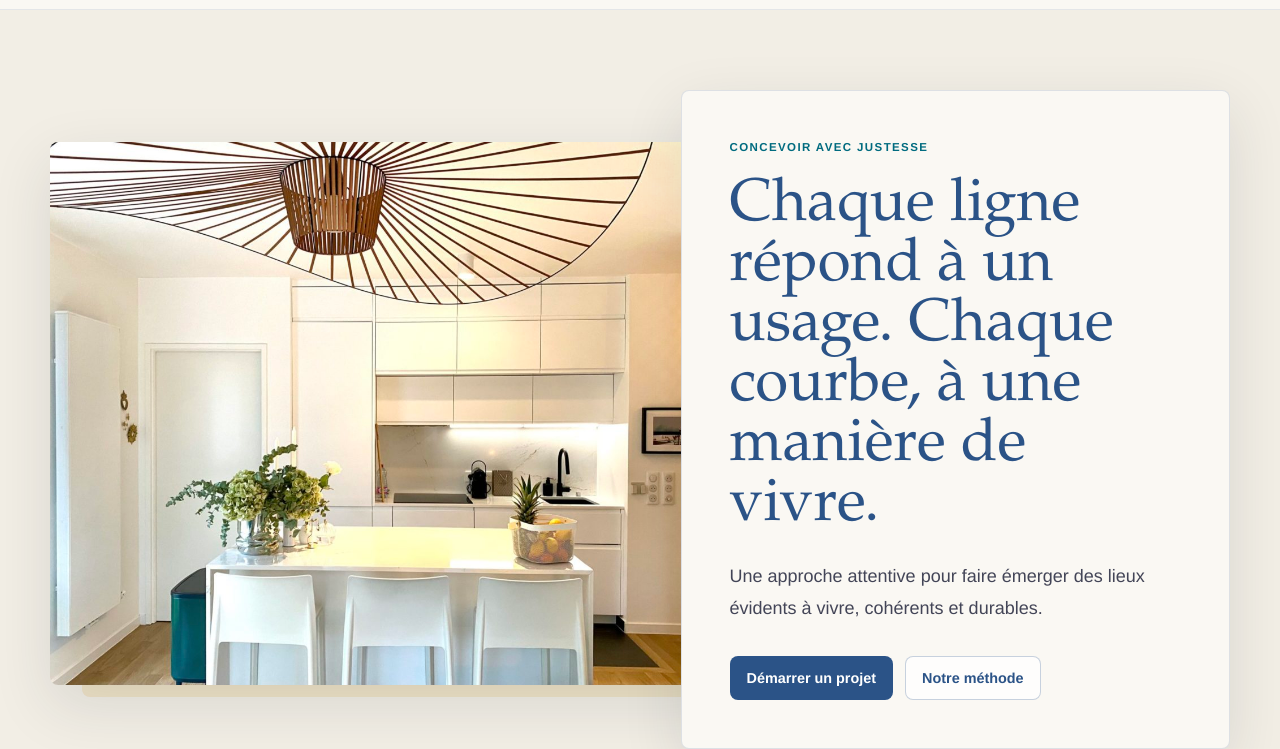
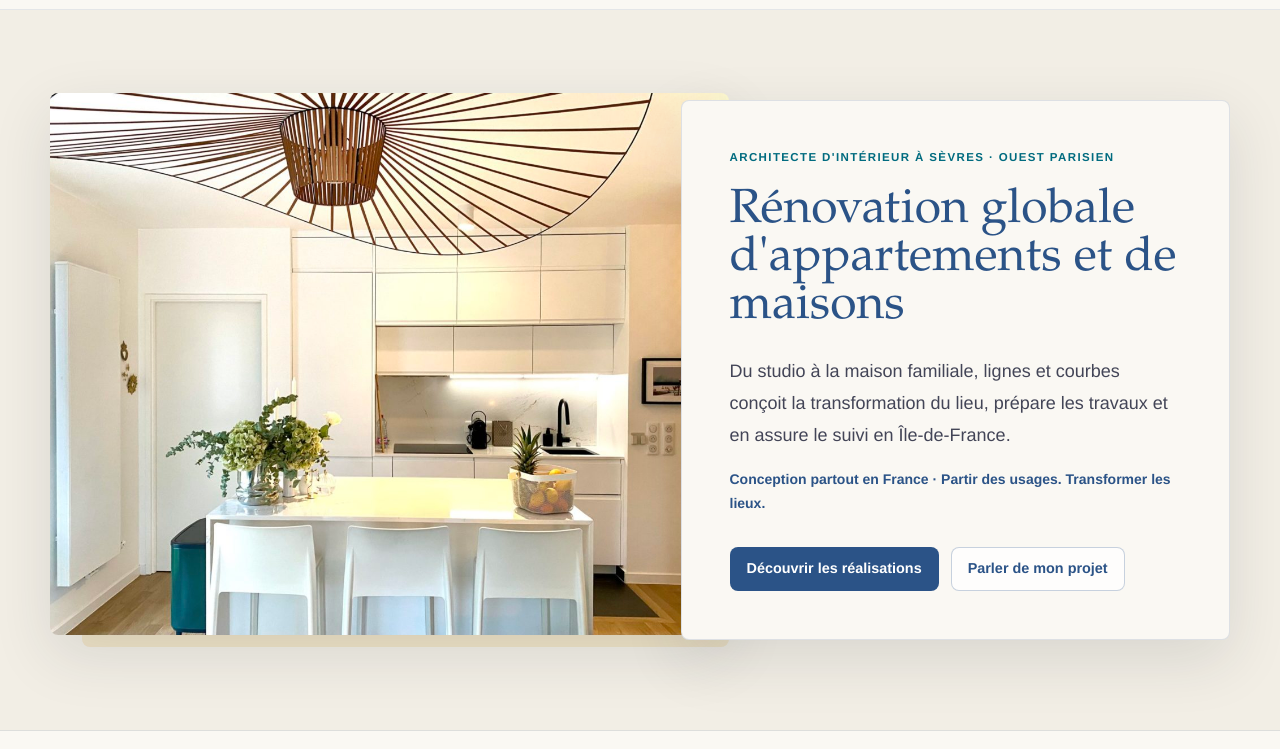
Before and after one commit to laurence-beep/lignesetcourbes, an Astro site: page / in a window 1280 px wide. Shown: the part 71-820 px from the top of the page. Built offline with nearby package versions, Linux system fonts and the light colour scheme; Astro itself is replaced by a stand-in of ours.

Commit message:
Refocus homepage hero on residential renovation

```diff
--- a/src/pages/index.astro
+++ b/src/pages/index.astro
@@ -34,9 +34,9 @@ const methodSteps = [
 		<meta name="generator" content={Astro.generator} />
 		<meta
 			name="description"
-			content="Architecture d'intérieur pour particuliers et professionnels : concevoir des lieux qui vous ressemblent et qui vous portent."
+			content="lignes et courbes conçoit et accompagne des rénovations globales d'appartements et de maisons dans l'Ouest parisien et en Île-de-France."
 		/>
-		<title>Lignes et courbes - Architecture d'intérieur</title>
+		<title>Architecte d'intérieur à Sèvres | Rénovation globale | lignes et courbes</title>
 	</head>
 	<body class="bg-paper text-ink">
 		<header class="sticky top-0 z-50 border-b border-line-blue/10 bg-paper/94 backdrop-blur-xl">
@@ -62,16 +62,17 @@ const methodSteps = [
 			<section id="accueil">
 				<section class="border-b border-line-blue/10 bg-paper-warm">
 					<div class="site-shell grid gap-8 py-12 md:py-16 lg:min-h-[calc(100svh-80px)] lg:grid-cols-[1.15fr_0.85fr] lg:items-center lg:gap-0 lg:py-20">
-						<figure class="hero-image-frame lg:pr-0">
+						<figure class="hero-image-frame order-2 lg:order-1 lg:pr-0">
 							<img src="/images/loft-colombes-hero.jpeg" alt="Cuisine lumineuse repensée par Lignes et courbes" class="aspect-[4/3] w-full rounded-site object-cover shadow-soft lg:aspect-[5/4]" />
 						</figure>
-						<div class="surface relative z-10 bg-paper p-7 shadow-soft md:p-10 lg:-ml-12 lg:p-12">
-							<p class="eyebrow">Concevoir avec justesse</p>
-							<h1 class="display-serif mt-5 text-5xl text-line-blue md:text-6xl">Chaque ligne répond à un usage. Chaque courbe, à une manière de vivre.</h1>
-							<p class="mt-6 text-lg leading-8 text-ink-soft">Une approche attentive pour faire émerger des lieux évidents à vivre, cohérents et durables.</p>
+						<div class="surface relative z-10 order-1 bg-paper p-7 shadow-soft md:p-10 lg:order-2 lg:-ml-12 lg:p-12">
+							<p class="eyebrow">Architecte d'intérieur à Sèvres · Ouest parisien</p>
+							<h1 class="display-serif mt-5 text-4xl text-line-blue md:text-5xl">Rénovation globale d'appartements et de maisons</h1>
+							<p class="mt-6 text-lg leading-8 text-ink-soft">Du studio à la maison familiale, lignes et courbes conçoit la transformation du lieu, prépare les travaux et en assure le suivi en Île-de-France.</p>
+							<p class="mt-4 text-sm font-semibold leading-6 text-line-blue">Conception partout en France · Partir des usages. Transformer les lieux.</p>
 							<div class="mt-8 flex flex-col gap-3 sm:flex-row lg:flex-col xl:flex-row">
-								<a href="#contact" class="btn btn-primary">Démarrer un projet</a>
-								<a href="#methode" class="btn btn-secondary">Notre méthode</a>
+								<a href="#projets" class="btn btn-primary">Découvrir les réalisations</a>
+								<a href="#contact" class="btn btn-secondary">Parler de mon projet</a>
 							</div>
 						</div>
 					</div>
```
